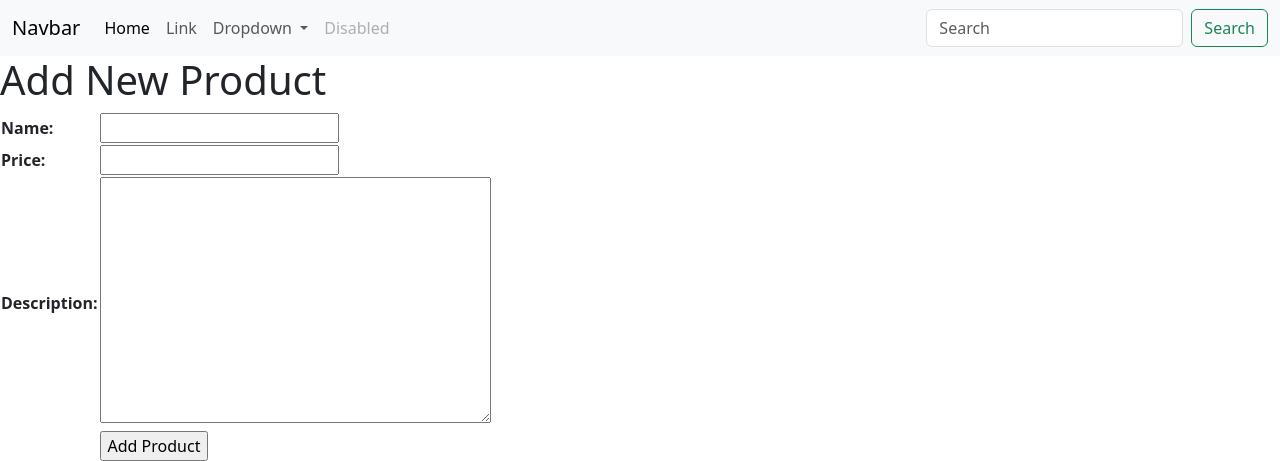
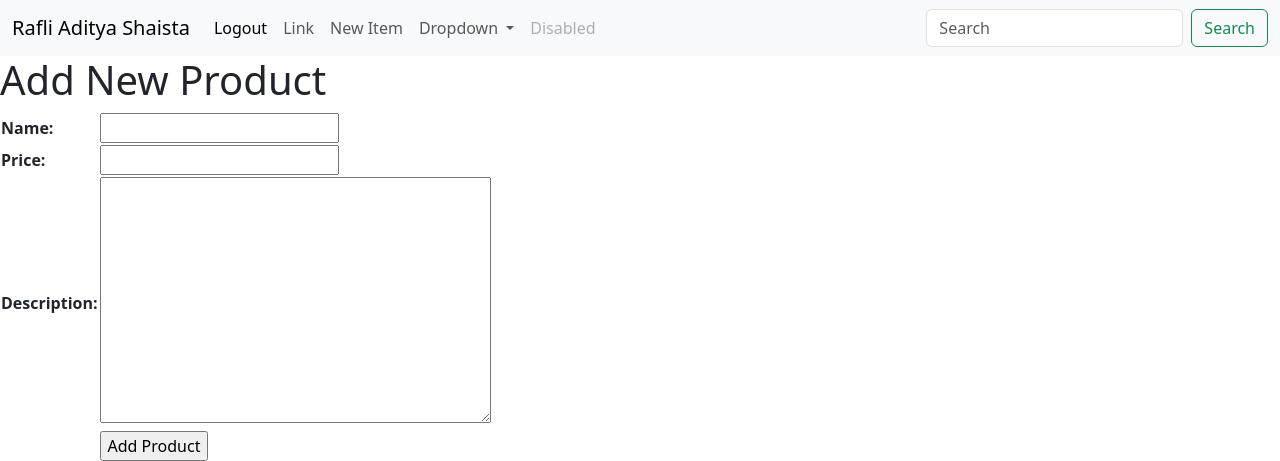
Before and after one commit to raflishaista/shopping-list, a Django app: page /create-product in a window 1280 px wide. Shown: the top 461 px of the page. Run offline with Django 4.2, Linux system fonts and the light colour scheme.

Commit message:
tutorial 4 navbar

```diff
--- a/templates/base.html
+++ b/templates/base.html
@@ -2,17 +2,20 @@
 <!DOCTYPE html>
 <nav class="navbar navbar-expand-lg bg-body-tertiary">
     <div class="container-fluid">
-      <a class="navbar-brand" href="#">Navbar</a>
+      <a class="navbar-brand" href="#">Rafli Aditya Shaista</a>
       <button class="navbar-toggler" type="button" data-bs-toggle="collapse" data-bs-target="#navbarSupportedContent" aria-controls="navbarSupportedContent" aria-expanded="false" aria-label="Toggle navigation">
         <span class="navbar-toggler-icon"></span>
       </button>
       <div class="collapse navbar-collapse" id="navbarSupportedContent">
         <ul class="navbar-nav me-auto mb-2 mb-lg-0">
           <li class="nav-item">
-            <a class="nav-link active" aria-current="page" href="#">Home</a>
+            <a class="nav-link active" aria-current="page" href="{% url 'main:logout' %}">Logout</a>
           </li>
           <li class="nav-item">
             <a class="nav-link" href="#">Link</a>
+          </li>
+          <li class="nav-item">
+            <a class="nav-link" href="#">New Item</a>
           </li>
           <li class="nav-item dropdown">
             <a class="nav-link dropdown-toggle" href="#" role="button" data-bs-toggle="dropdown" aria-expanded="false">
@@ -36,6 +39,7 @@
       </div>
     </div>
   </nav>
+
 <html lang="en">
     <head>
         <meta charset="UTF-8" />
```
